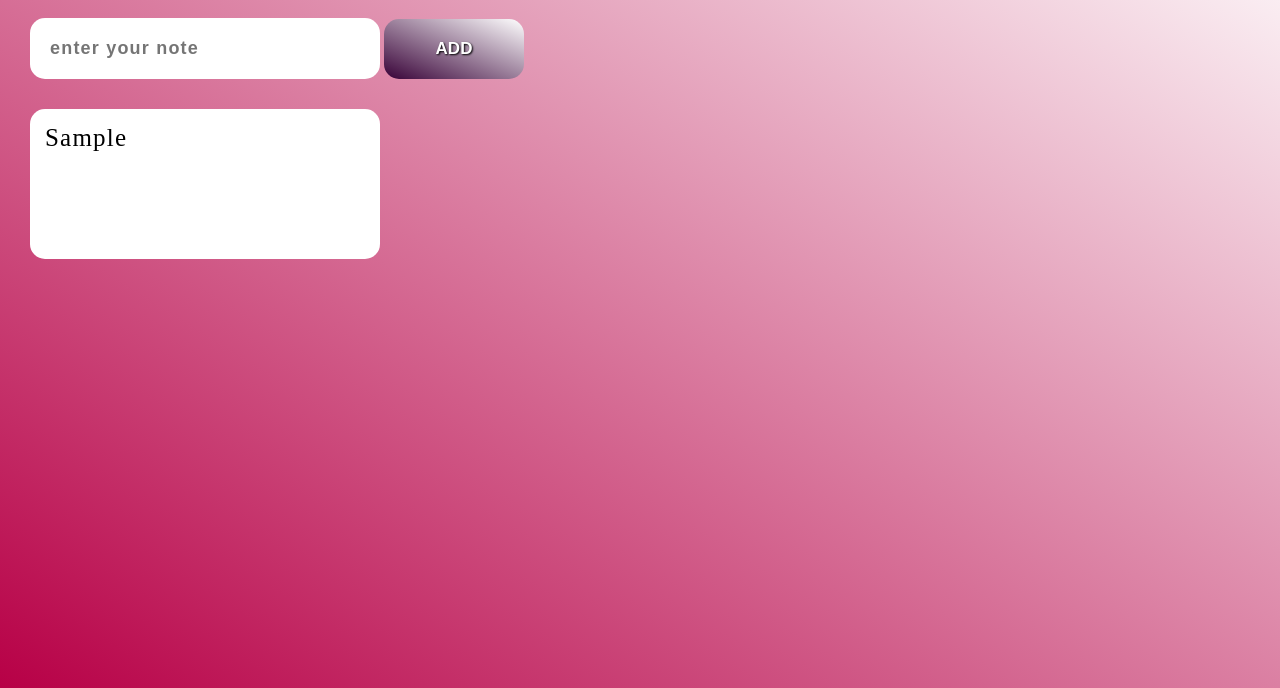
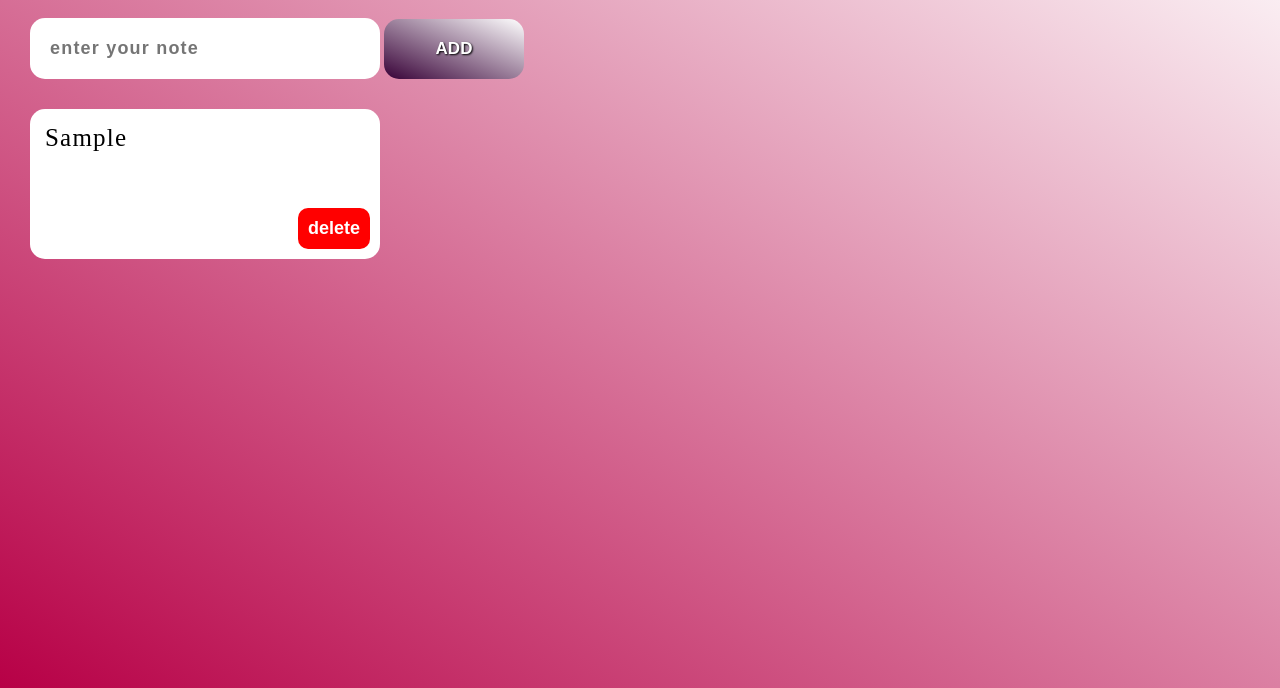
Before and after one commit to SantanuAdhikary/E4_Webtech, a plain HTML site: page JAVASCRIPT/noteapp/index.html in a window 1280 px wide. Both pictures are taken after typing "Sample" into the empty fields and a click on the button "ADD". Shown: the part 112-800 px from the top of the page. Drawn offline with Linux system fonts and the light colour scheme.

Commit message:
note app completed

```diff
--- a/JAVASCRIPT/noteapp/app.js
+++ b/JAVASCRIPT/noteapp/app.js
@@ -16,9 +16,20 @@ addBtn.addEventListener("click",()=>{
         let li = document.createElement("li")
         li.innerText = input;
 
+                let button = document.createElement("button")
+                button.classList.add("deleteBtn")
+                button.innerText = "delete"
+                li.append(button)
+
+                button.addEventListener("click",()=>{
+                    li.remove();
+                })
+
         ul.append(li);
         console.log("added")
         document.querySelector("input").value = ""
 
+
+
     }
 })
--- a/JAVASCRIPT/noteapp/styles.css
+++ b/JAVASCRIPT/noteapp/styles.css
@@ -77,4 +77,20 @@ ul > li{
     border-radius: 15px;
     font-size: 25px;
     letter-spacing: 1.2px;
+    position: relative;
 }
+
+
+.deleteBtn{
+    padding: 10px;
+    position: absolute;
+    right:10px;
+    bottom:10px;
+    background-color: red;
+    color:white;
+    border: none;
+    font-weight: bold;
+    font-size: 18px;
+    border-radius: 10px;
+    cursor: pointer;
+}
```
Also changed, not shown: JAVASCRIPT/noteapp/index.html (+1 -0 lines).
